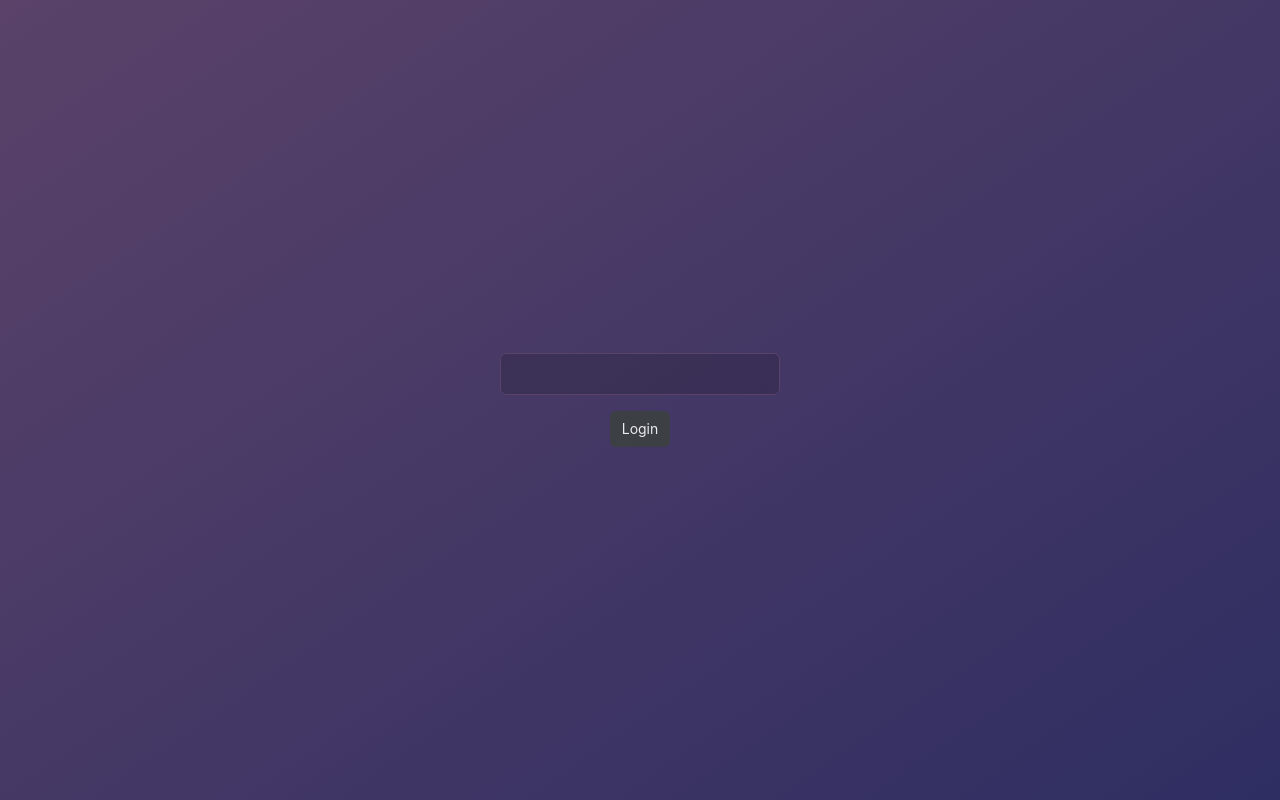
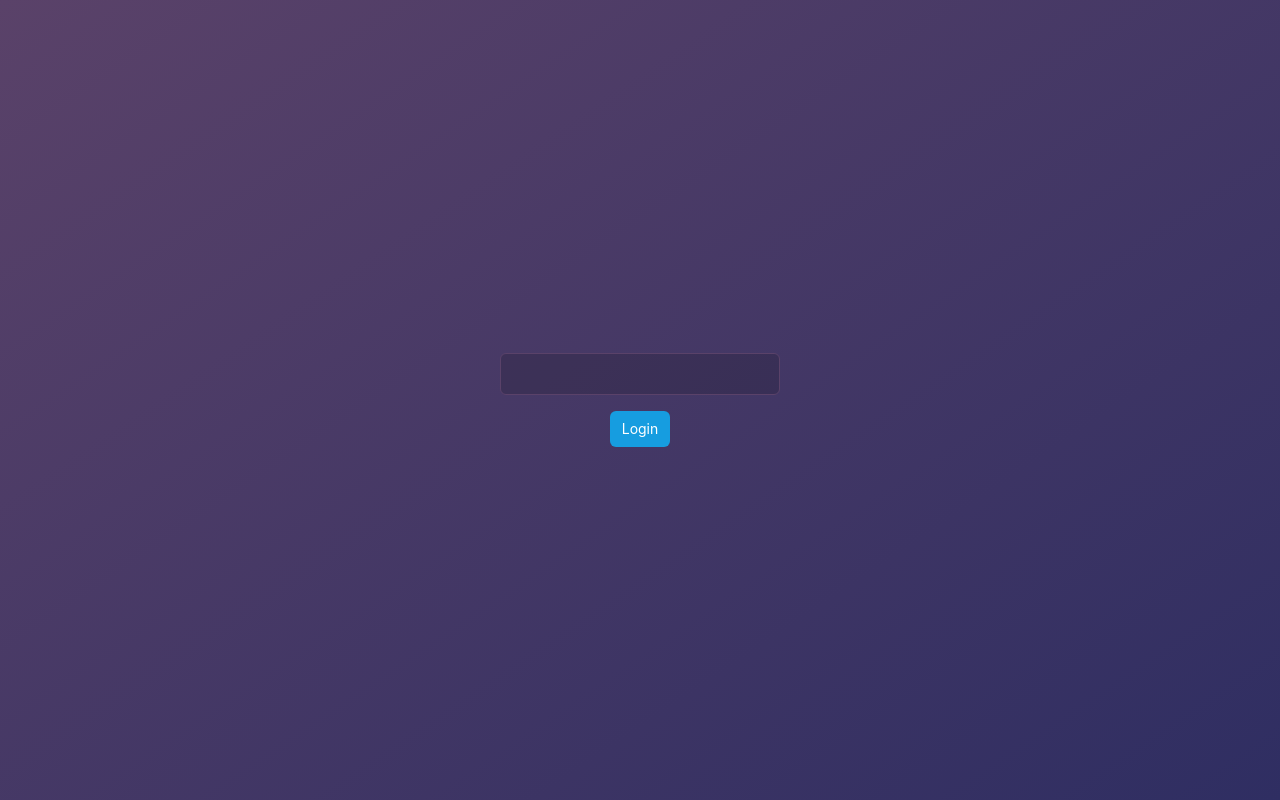
Before and after one commit to esanchep/expenses-react, a React (Create React App) app: page /login in a window 1280 px wide. Built offline with nearby package versions, Linux system fonts and the light colour scheme.

Commit message:
Update Login appearance

```diff
--- a/src/components/Login/Login.tsx
+++ b/src/components/Login/Login.tsx
@@ -12,7 +12,7 @@ function Login() {
   return (
     <div className="Login">
       <Input onChange={updateToken} className="Login-input" size="lg" />
-      <Button onClick={doLogin}>Login</Button>
+      <Button appearance="primary" onClick={doLogin}>Login</Button>
     </div>
   );
 }
```
